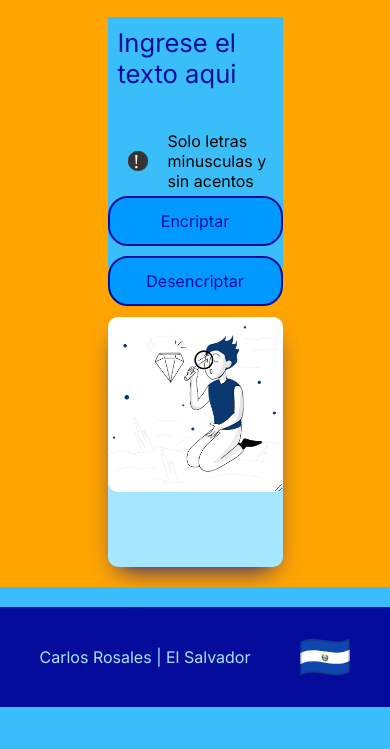
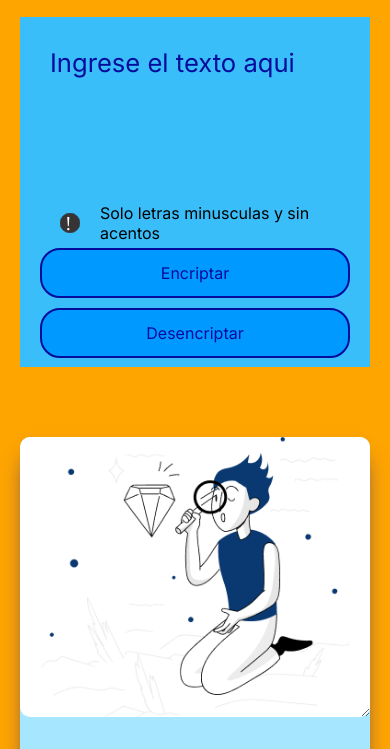
Before and after one commit to CR-Best/ChallengeEncriptador, a plain HTML site: page index.html in a window 390 px wide. Shown: the part 95-844 px from the top of the page. Drawn offline with Linux system fonts and the light colour scheme.

Commit message:
Se actualizaron media querys

```diff
--- a/styles.css
+++ b/styles.css
@@ -234,6 +234,7 @@ footer {
     }
     .containerInstrucciones{
         margin-top: 50%;
+        width: 100%;
     }
     .containerBotones {
         display: block;
@@ -243,8 +244,9 @@ footer {
     .sectionEncriptar,
     .sectionDesencriptar {
         max-width: 100%;
-        height: 400px;
-        margin: 0px;
+        height: 30%;
+        width: 700px;
+        padding: 20px;
     }
 
     .textoEncriptado {
@@ -271,14 +273,15 @@ footer {
     .sectionEncriptar,
     .sectionDesencriptar {
         max-width: 100%;
-        height: 250px;
+        width: 350px;
+        height: 350px;
     }
 
     .containerInstrucciones{
-        margin-top: 20%;
+        margin-top: 28%;
     }
     .textoEncriptado {
-        height: 70%;
+        height: 80%;
         background-size: 100%;
 
     }
```
